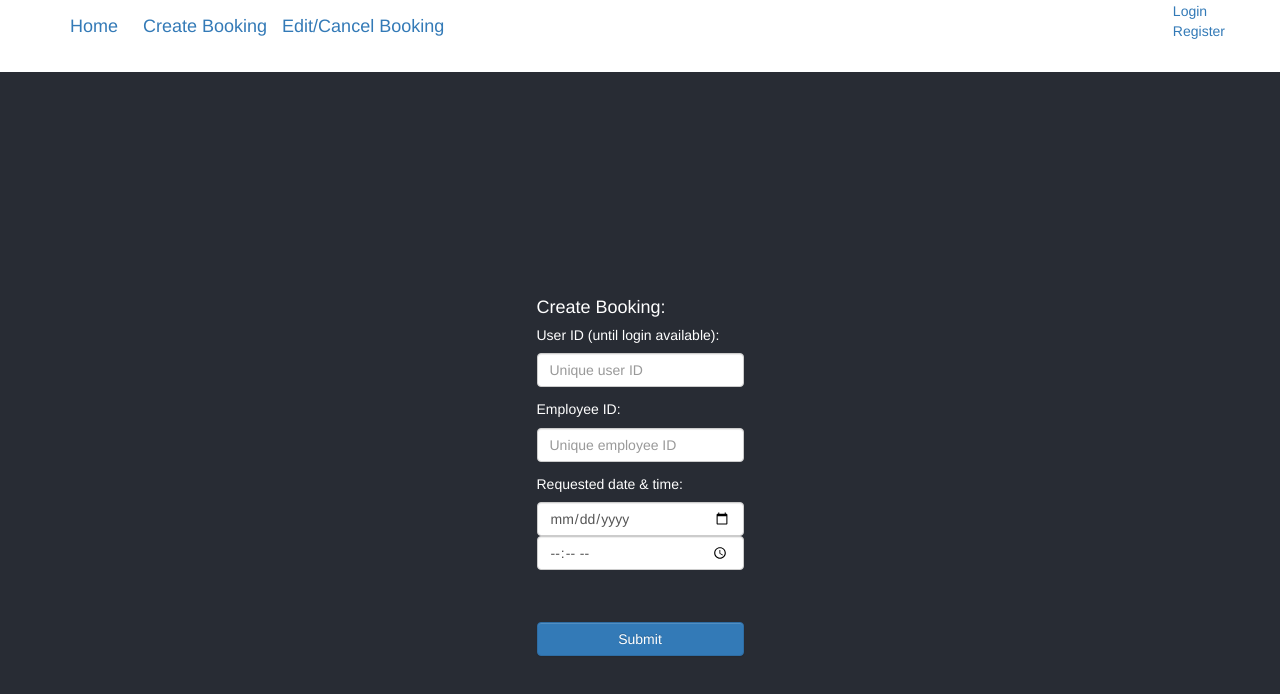
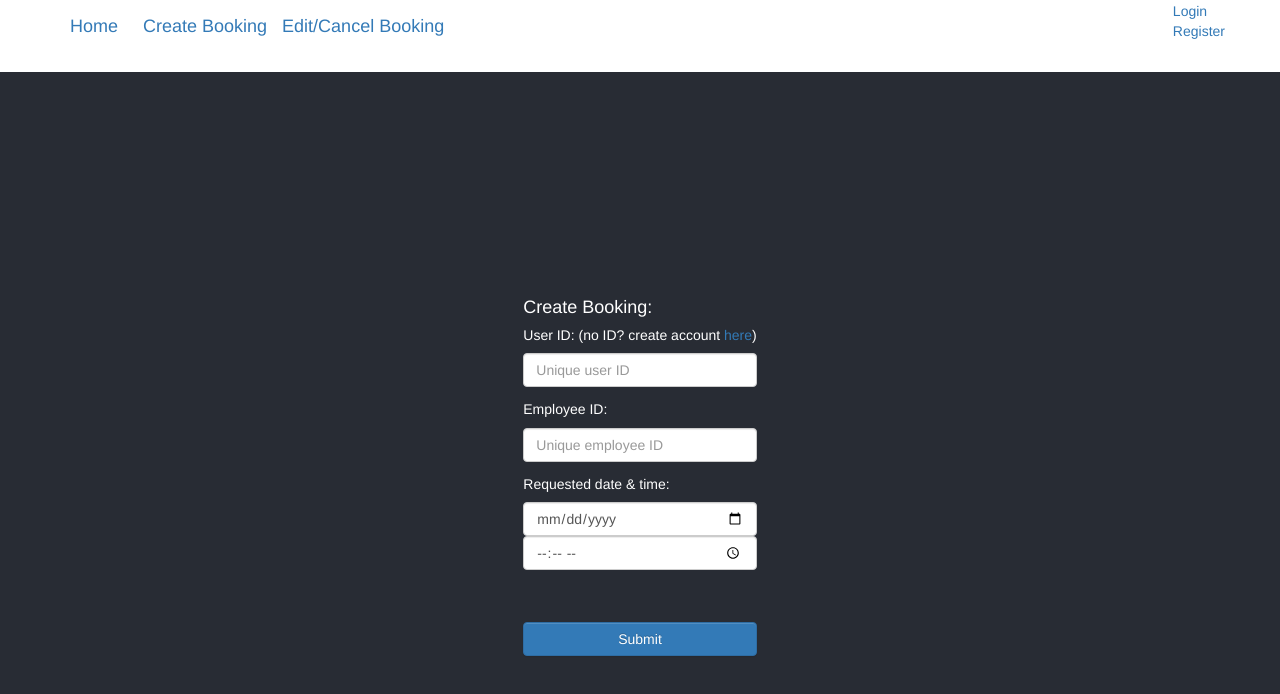
Before and after one commit to RMIT-SEPT/majorproject-9-mon-1530-3, a React (Create React App) app in the folder FrontEnd/: page /CreateBooking in a window 1280 px wide. Shown: the top 694 px of the page. Built offline with nearby package versions, Linux system fonts and the light colour scheme.

Commit message:
Refinments to align with def of done

```diff
--- a/FrontEnd/src/components/CreateBooking.js
+++ b/FrontEnd/src/components/CreateBooking.js
@@ -42,7 +42,7 @@ class CreateBooking extends Component {
                 <h4>Create Booking:</h4>
                 <div className = "form">
                 <form onSubmit={this.onSubmit}>
-                <div className = "form-group"><h5>User ID (until login available):</h5>
+                <div className = "form-group"><h5>User ID: (no ID? create account<a href="/Register"> here</a>)</h5>
                     <input type = "number" className = "form-control form-control-lg "
                         placeholder = "Unique user ID" name = "customerID" value = {this.state.customerID}  onChange = {this.onChange} />
                 </div>
@@ -53,7 +53,7 @@ class CreateBooking extends Component {
                 <div className = "form-group"><h5>Requested date & time:</h5>
                     <input type = "date" className = "form-control form-control-lg "
                         placeholder = "Requested booking date" name = "date" value = {this.state.date} onChange = {this.onChange}/>
-                    <input type = "time" className = "form-control form-control-lg "
+                        <input type = "time" className = "form-control form-control-lg "
                         placeholder = "Requested booking time" name = "time" value = {this.state.time} onChange = {this.onChange}/>
                 </div><br/>
                 <input type = "submit" className = "btn btn-primary btn-block mt-4"></input>
--- a/FrontEnd/src/components/EditOrDeleteBooking.js
+++ b/FrontEnd/src/components/EditOrDeleteBooking.js
@@ -47,7 +47,7 @@ class EditOrDeleteBooking extends Component {
                 onChange = {this.onChange}/>
             </div><br/>
             <div>
-            <input type = "submit" className = "btn btn-primary btn-block mt-4"/>
+            <input type = "submit" value = "Cancel" className = "btn btn-primary btn-block mt-4"></input>
             </div>
             </form>
             </div>
```
